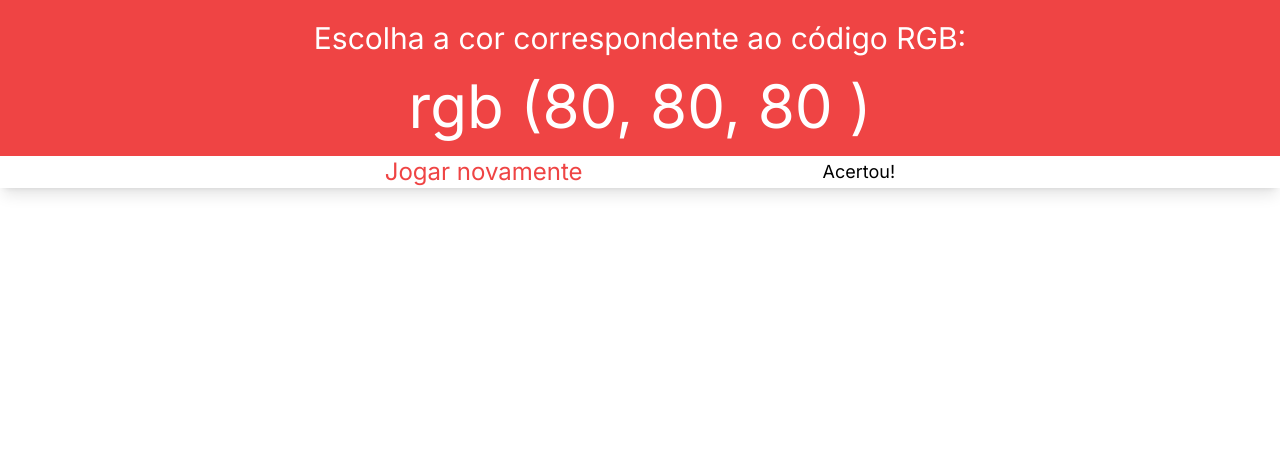
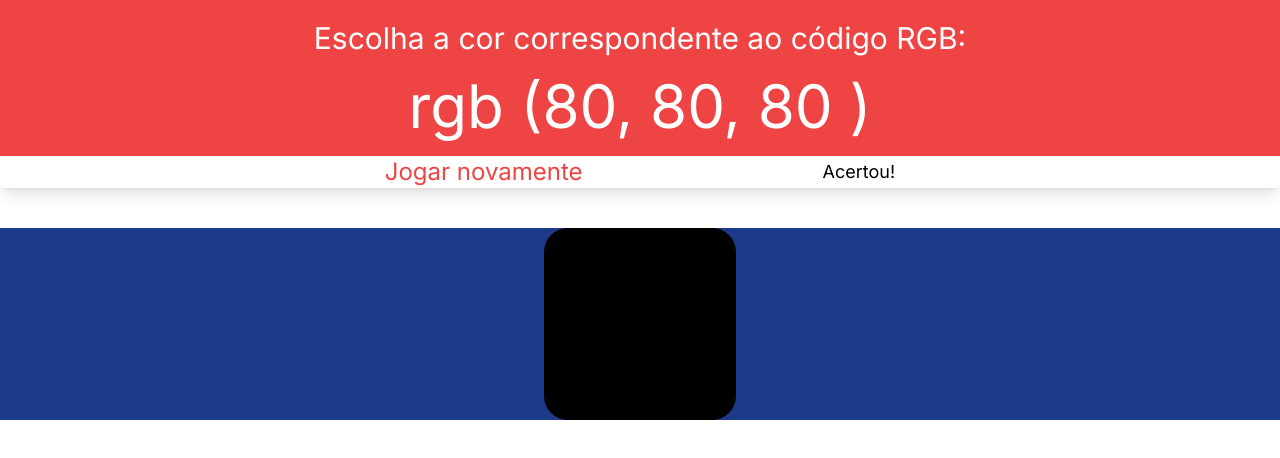
Before and after one commit to HenriqueMelo2007/colors-game, a Next.js app: page / in a window 1280 px wide. Shown: the top 458 px of the page. Built offline with nearby package versions, Linux system fonts and the light colour scheme.

Commit message:
alterações diversas

```diff
--- a/src/app/page.tsx
+++ b/src/app/page.tsx
@@ -1,3 +1,5 @@
+'use client'
+
 import { Header } from '@/components/header'
 import { Box } from '@/components/box'
 
@@ -5,7 +7,8 @@ export default function Home() {
   return (
     <div>
       <Header/>
-      <div className='bg-blue-900 w-full flex justify-center'>
+      <div className='bg-blue-900 w-full flex justify-center mt-10'>
+        <Box></Box>
       </div>
     </div>
   )
--- a/src/components/box.tsx
+++ b/src/components/box.tsx
@@ -1,5 +1,5 @@
 export function Box () {
   return (
-    <p>1</p>
+    <div className="w-48 h-48 bg-black rounded-3xl"></div>
   )
 }
```
